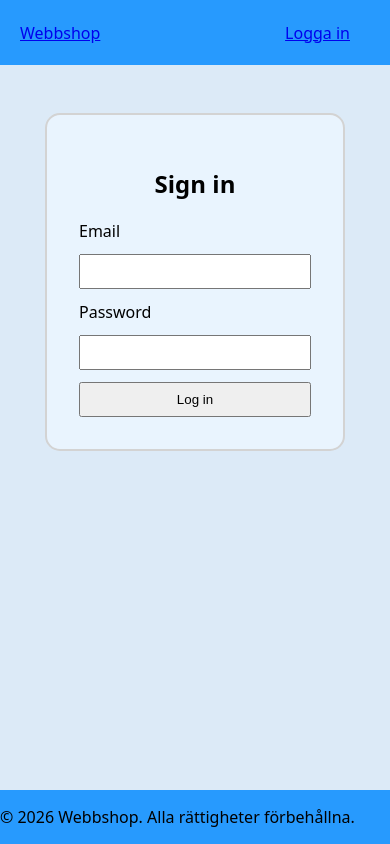
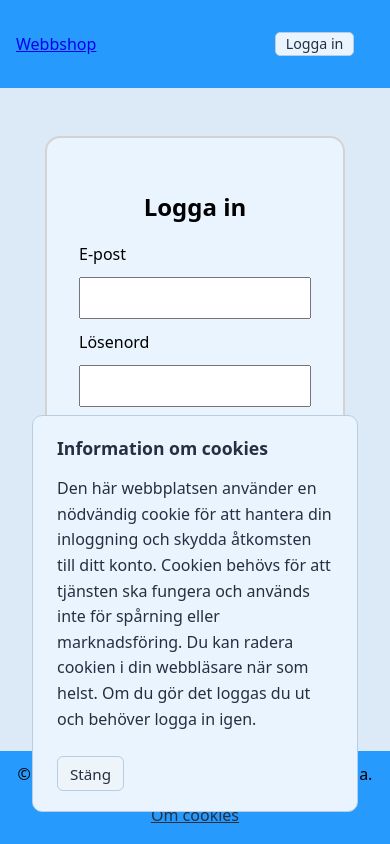
Before and after one commit to SofiaTekle/webshop-frontend, a React (Vite) app: page /login in a window 390 px wide. Built offline with nearby package versions, Linux system fonts and the light colour scheme; no server answers.

Commit message:
Lägg till cookie-informationsbanner och finjustera CSS

```diff
--- a/src/App.tsx
+++ b/src/App.tsx
@@ -17,6 +17,7 @@ import { PaymentCancelPage } from "./pages/PaymentCancelPage";
 import { useEffect, useState } from "react";
 import { getSession, login, logout } from "./service/authService";
 import type { CurrentUser, LoginRequest } from "./types/auth.ts";
+import CookieInfoBanner from "./components/CookieInfoBanner";
 
 function App() {
   const {
@@ -44,7 +45,7 @@ function App() {
     restoreSession();
   }, []);
 
-async function handleLogin(credentials: LoginRequest): Promise<void> {
+  async function handleLogin(credentials: LoginRequest): Promise<void> {
     const loggedInUser = await login(credentials);
     setCurrentUser(loggedInUser);
   }
@@ -62,7 +63,6 @@ async function handleLogin(credentials: LoginRequest): Promise<void> {
   if (checkingSession) {
     return <p>Kontrollerar inloggning...</p>;
   }
-
 
   return (
     <>
@@ -100,7 +100,7 @@ async function handleLogin(credentials: LoginRequest): Promise<void> {
           <Route path="*" element={<NotFoundPage />} />
         </Route>
       </Routes>
-
+      <CookieInfoBanner />
       <Footer />
     </>
   );
--- a/src/components/CartItemCard.tsx
+++ b/src/components/CartItemCard.tsx
@@ -14,7 +14,7 @@ function CartItemCard({ item, onIncrease, onDecrease }: CartItemProps) {
     <div className="cartitem-card">
       <img src={item.imageUrl || placeholderImage} alt={item.name} />
       <h2>{item.name}</h2>
-      <p>{item.description}</p>
+      <p className="cartitem-description">{item.description}</p>
       <p>{item.price} kr</p>
       <p>Antal: {item.quantity}</p>
       <p>Summa: {lineTotal} kr</p>
--- /dev/null
+++ b/src/components/CookieInfoBanner.tsx
@@ -0,0 +1,53 @@
+import { useEffect, useState } from "react";
+
+export default function CookieInfoBanner() {
+  const [isVisible, setIsVisible] = useState(
+    () => localStorage.getItem("cookie-info-dismissed") !== "true",
+  );
+
+  function closeBanner() {
+    localStorage.setItem("cookie-info-dismissed", "true");
+    setIsVisible(false);
+  }
+
+  useEffect(() => {
+    function handleOpenInfo() {
+      setIsVisible(true);
+      localStorage.removeItem("cookie-info-dismissed");
+    }
+
+    window.addEventListener("open-cookie-info", handleOpenInfo);
+
+    return () => {
+      window.removeEventListener("open-cookie-info", handleOpenInfo);
+    };
+  }, []);
+
+  return (
+    <>
+      {isVisible && (
+        <section
+          className="cookie-info-banner"
+          aria-label="Information om cookies"
+        >
+          <div>
+            <h2>Information om cookies</h2>
+            <p>
+              Den här webbplatsen använder en nödvändig cookie för att hantera
+              din inloggning och skydda åtkomsten till ditt konto. Cookien
+              behövs för att tjänsten ska fungera och används inte för spårning
+              eller marknadsföring.
+              Du kan radera cookien i din webbläsare när som helst.
+              Om du gör det loggas du ut och behöver logga in igen.
+
+            </p>
+          </div>
+
+          <button type="button" onClick={closeBanner}>
+            Stäng
+          </button>
+        </section>
+      )}
+    </>
+  );
+}
--- a/src/components/Footer.tsx
+++ b/src/components/Footer.tsx
@@ -2,6 +2,20 @@ function Footer() {
   return (
     <footer className="site-footer">
       <p>© 2026 Webbshop. Alla rättigheter förbehållna.</p>
+
+
+     <button
+        type="button"
+        className="cookie-info-link"
+        onClick={() =>
+          window.dispatchEvent(new Event("open-cookie-info"))
+        }
+      >
+        Om cookies
+      </button>
+
+
+
     </footer>
   );
 }
--- a/src/components/Header.tsx
+++ b/src/components/Header.tsx
@@ -4,10 +4,9 @@ import type { CurrentUser } from "../types/auth";
 type HeaderProps = {
   currentUser: CurrentUser | null;
   onLogout: () => Promise<void>;
-}
+};
 
-function Header({currentUser, onLogout}: HeaderProps) {
-
+function Header({ currentUser, onLogout }: HeaderProps) {
   const navigate = useNavigate();
 
   async function handleLogout() {
@@ -38,21 +37,22 @@ function Header({currentUser, onLogout}: HeaderProps) {
               <li>
                 <Link to="/cart">Kundvagn</Link>
               </li>
-              <li>
-                <button type="button" onClick={handleLogout}>
-                  Logga ut
-                </button>
-              </li>
 
               {isAdmin && (
                 <li>
                   <Link to="/admin/products">Hantera produkter</Link>
                 </li>
               )}
+
+              <li className="logout-item">
+                <button className="logout-button" type="button" onClick={handleLogout}>
+                  Logga ut
+                </button>
+              </li>
             </>
           ) : (
             <li>
-              <Link to="/login">Logga in</Link>
+              <Link className="login-link" to="/login">Logga in</Link>
             </li>
           )}
         </ul>
--- a/src/components/LoginForm.tsx
+++ b/src/components/LoginForm.tsx
@@ -24,7 +24,7 @@ const LoginForm = ({ onLogin }: LoginFormProps) => {
   return (
     <>
       <form className="login-form" onSubmit={handleLogin} method="POST">
-        <label htmlFor="email">Email</label>
+        <label htmlFor="email">E-post</label>
         <input
           type="email"
           value={email}
@@ -32,7 +32,7 @@ const LoginForm = ({ onLogin }: LoginFormProps) => {
           required
           onChange={(event) => setEmail(event.target.value)}
         />
-        <label htmlFor="password">Password</label>
+        <label htmlFor="password">Lösenord</label>
         <input
           type="password"
           value={password}
@@ -40,7 +40,7 @@ const LoginForm = ({ onLogin }: LoginFormProps) => {
           required
           onChange={(event) => setPassword(event.target.value)}
         />
-        <button type="submit">Log in</button>
+        <button type="submit">Logga in</button>
       </form>
     </>
   );
--- a/src/components/ProductCard.tsx
+++ b/src/components/ProductCard.tsx
@@ -17,7 +17,7 @@ export default function ProductCard({ product, onAdd }: ProductCardProps) {
     >
       <img src={product.imageUrl || placeholderImage} alt={product.name} />
       <h2>{product.name}</h2>
-      <p>{product.description}</p>
+      <p className="product-description">{product.description}</p>
       <p>{product.price} kr</p>
       <p>Lager: {product.stock}</p>
 
--- a/src/index.css
+++ b/src/index.css
@@ -2,25 +2,31 @@ html {
   scroll-behavior: smooth;
   font-family: system-ui, sans-serif;
 }
+
 * {
   box-sizing: border-box;
 }
+
 #root {
   min-height: 100vh;
   display: flex;
   flex-direction: column;
 }
+
 main {
   flex: 1;
 }
+
 body {
   margin: 0;
   background-color: #dceaf7;
 }
+
 footer {
   min-height: 50px;
   background-color: #279afe;
 }
+
 header {
   height: 65px;
   position: sticky;
@@ -29,10 +35,12 @@ header {
   align-items: center;
   padding: 30px 20px;
 }
+
 a:hover {
   text-decoration: underline;
   color: black;
 }
+
 .nav-list {
   display: flex;
   gap: 1rem;
@@ -40,9 +48,79 @@ a:hover {
   margin: 0;
   padding: 10px;
 }
+
 .site-header {
   justify-content: space-between;
 }
+
+.site-header .login-link {
+  display: inline-block;
+  padding: 0.25rem 0.6rem;
+  font: inherit;
+  font-size: 0.89rem;
+  line-height: 1;
+  color: #243040;
+  background-color: #e9f4fe;
+  border: 1px solid #b8cde0;
+  border-radius: 5px;
+  text-decoration: none;
+  white-space: nowrap;
+}
+
+.site-header .login-link:hover {
+  background-color: #d5e7f6;
+  color: #243040;
+  text-decoration: none;
+}
+
+.site-header .logout-button {
+  padding: 0.25rem 0.6rem;
+  font: inherit;
+  font-size: 0.89rem;
+  line-height: 1;
+  align-self: center;
+  vertical-align: middle;
+  color: #243040;
+  background-color: #e9f4fe;
+  border: 1px solid #b8cde0;
+  border-radius: 5px;
+  cursor: pointer;
+  white-space: nowrap;
+}
+
+.site-header .logout-button:hover {
+  background-color: #d5e7f6;
+  color: #243040;
+}
+
+.product-filters {
+  display: flex;
+  align-items: center;
+  justify-content: flex-start;
+  gap: 0.75rem;
+  margin: 0 1rem 1.5rem;
+}
+
+.product-filters select,
+.product-filters input {
+  height: 32px;
+  padding: 0.25rem 0.4rem;
+  font: inherit;
+  font-size: 0.9rem;
+  box-sizing: border-box;
+}
+
+.product-search {
+  display: flex;
+  align-items: center;
+  gap: 0.5rem;
+}
+
+.product-search input {
+  min-width: 0;
+  width: 170px;
+}
+
 .product-card {
   width: 280px;
   text-align: center;
@@ -60,6 +138,7 @@ a:hover {
   flex-direction: column;
   cursor: pointer;
 }
+
 .product-card h2 {
   min-height: 2.4em;
   line-height: 1.2;
@@ -67,6 +146,11 @@ a:hover {
   align-items: center;
   justify-content: center;
 }
+
+.product-description {
+  flex-grow: 1;
+}
+
 .product-card button {
   margin-top: auto;
   align-self: center;
@@ -80,7 +164,6 @@ a:hover {
   margin-bottom: 10px;
 }
 
-
 .product-container {
   display: flex;
   justify-content: center;
@@ -91,6 +174,7 @@ a:hover {
 .center-text {
   text-align: center;
 }
+
 .product-form {
   background-color: #e9f4fe;
   border: 2px solid lightgray;
@@ -102,27 +186,32 @@ a:hover {
   align-items: center;
   gap: 1rem;
 }
+
 .product-form label {
   display: block;
 }
+
 .product-form button {
   padding: 5px 10px;
-  background-color: lightgray;
-  border: 1px solid black;
+  background-color: #edf4fa;
+  border: 1px solid #b8cde0;
   cursor: pointer;
   justify-self: center;
   margin-top: 0.5rem;
 }
+
 .product-form > p,
 .product-form > button {
   grid-column: 1 / -1;
 }
-.product-form input ,
+
+.product-form input,
 .product-form select {
   width: 100%;
   padding: 0.5rem;
   font: inherit;
 }
+
 .cart-container {
   display: flex;
   justify-content: center;
@@ -130,6 +219,7 @@ a:hover {
   padding: 10px 20px;
   gap: 2rem;
 }
+
 .cartitem-card {
   width: 225px;
   text-align: center;
@@ -142,18 +232,19 @@ a:hover {
   max-width: 100%;
   position: relative;
   align-items: stretch;
-  width: 225px;
   min-height: 280px;
   display: flex;
   flex-direction: column;
 }
-.cartitem-card h2{
+
+.cartitem-card h2 {
   min-height: 2.4em;
   line-height: 1.2;
   display: flex;
   align-items: center;
   justify-content: center;
 }
+
 .cartitem-card img {
   width: 100%;
   height: 120px;
@@ -161,6 +252,17 @@ a:hover {
   border-radius: 10px;
   margin-bottom: 0px;
 }
+
+.cartitem-card button {
+  display: inline-block;
+  width: auto;
+  margin: 3px 4px;
+}
+
+.cartitem-description {
+  flex-grow: 1;
+}
+
 .welcome-page {
   display: flex;
   justify-content: center;
@@ -174,6 +276,7 @@ a:hover {
   border: 2px solid lightgray;
   border-radius: 20px;
 }
+
 .login-box {
   width: 300px;
   margin: 3rem auto;
@@ -182,14 +285,29 @@ a:hover {
   border: 2px solid lightgray;
   border-radius: 15px;
 }
+
 .login-form {
   display: flex;
   flex-direction: column;
   gap: 0.75rem;
 }
+
 .login-form input,
 .login-form button {
   padding: 0.5rem;
+  font-family: inherit;
+  font-size: inherit;
+}
+
+.login-form button {
+  background-color: #279afe;
+  border: 1px solid #1685e5;
+  color: white;
+  font-size: 1rem;
+}
+
+.login-form button:hover:not(:disabled) {
+  background-color: #1685e5;
 }
 
 .product-detail-page {
@@ -214,7 +332,7 @@ a:hover {
 }
 
 .product-detail-image {
- width: 100%;
+  width: 100%;
   height: 280px;
   object-fit: cover;
   border-radius: 15px;
@@ -224,3 +342,178 @@ a:hover {
 .product-detail-info {
   font-size: 1.1rem;
 }
+
+.cookie-info-banner {
+  display: flex;
+  align-items: center;
+  justify-content: space-between;
+  gap: 1.5rem;
+  padding: 1.25rem 1.5rem;
+  margin: 1rem;
+  border: 1px solid #b8cde0;
+  border-radius: 10px;
+  background: #e9f4fe;
+  color: #243040;
+  position: fixed;
+  bottom: 1rem;
+  left: 1rem;
+  right: 1rem;
+  z-index: 1000;
+}
+
+.cookie-info-banner h2 {
+  margin-top: 0;
+  font-size: 1.1rem;
+}
+
+.cookie-info-banner p {
+  margin-bottom: 0;
+  font-size: 1rem;
+  line-height: 1.6;
+}
+
+.cookie-info-banner button {
+  flex-shrink: 0;
+}
+
+.cookie-info-link {
+  margin: 0;
+  background: none;
+  border: none;
+  text-decoration: underline;
+  cursor: pointer;
+  font: inherit;
+}
+
+.site-footer {
+  display: flex;
+  justify-content: center;
+  align-items: center;
+  flex-wrap: wrap;
+  gap: 0.75rem 1.5rem;
+  padding: 0.75rem 1rem;
+  text-align: center;
+}
+
+.site-footer p {
+  margin: 0;
+}
+
+/* Gemensam stil för knappar */
+button {
+  padding: 0.4rem 0.75rem;
+  font: inherit;
+  font-size: 0.95rem;
+  color: #243040;
+  background-color: #edf4fa;
+  border: 1px solid #b8cde0;
+  border-radius: 6px;
+  cursor: pointer;
+  transition: background-color 0.15s ease;
+}
+
+button:hover:not(:disabled) {
+  background-color: #d5e7f6;
+}
+
+button:disabled {
+  opacity: 0.6;
+  cursor: not-allowed;
+}
+
+button:focus-visible {
+  outline: 2px solid #477da8;
+  outline-offset: 2px;
+}
+
+button.cookie-info-link:hover:not(:disabled) {
+  background: none;
+  border: none;
+  color: black;
+  text-decoration: underline;
+}
+
+/* Mindre skärmar */
+@media (max-width: 700px) {
+  .site-header {
+    height: auto;
+    min-height: 65px;
+    flex-wrap: wrap;
+    gap: 0.5rem;
+    padding: 0.75rem 1rem;
+  }
+
+  .nav-list {
+    flex-wrap: wrap;
+    gap: 0.5rem;
+  }
+}
+
+/* Mobil och mindre surfplattor */
+@media (max-width: 600px) {
+  .product-search {
+    flex-wrap: nowrap;
+  }
+
+  .cookie-info-banner {
+    align-items: flex-start;
+    flex-direction: column;
+  }
+
+  .product-filters {
+    flex-wrap: wrap;
+    gap: 0.5rem;
+  }
+
+  .site-header {
+    height: auto;
+    min-height: 65px;
+    flex-wrap: wrap;
+    gap: 0.5rem;
+    padding: 0.75rem 1rem;
+  }
+
+  .nav-list {
+    flex-wrap: wrap;
+    gap: 0.5rem;
+  }
+
+  .product-container,
+  .cart-container {
+    gap: 1rem;
+    padding: 10px;
+  }
+
+  .product-detail-page {
+    padding: 1.5rem 1rem;
+  }
+}
+
+/* Små mobilskärmar */
+@media (max-width: 500px) {
+  .product-filters {
+    flex-direction: column;
+    align-items: flex-start;
+    gap: 0.75rem;
+  }
+
+  .product-filters > span,
+  .product-filters > select,
+  .product-search {
+    width: 200px;
+    max-width: 100%;
+  }
+
+  .product-search {
+    display: flex;
+    flex-direction: column;
+    align-items: flex-start;
+    gap: 0.35rem;
+  }
+
+  .product-search input {
+    width: 200px;
+    max-width: 100%;
+    box-sizing: border-box;
+  }
+}
--- a/src/pages/LoginPage.tsx
+++ b/src/pages/LoginPage.tsx
@@ -35,7 +35,7 @@ const LoginPage = ({ onLogin }: LoginPageProps) => {
   return (
     <main>
       <section className="login-box">
-        <h1 className="center-text">Sign in</h1>
+        <h1 className="center-text">Logga in</h1>
 
         {error && <p role="alert">{error}</p>}
 
```
Also changed, not shown: src/pages/ProductPage.tsx (+6 -3 lines).
